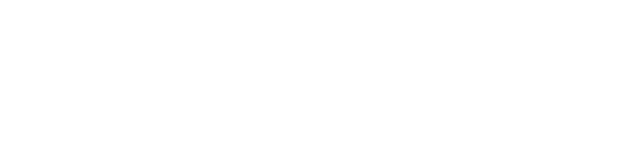
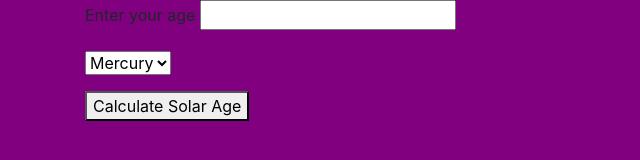
Before and after one commit to jwtill/Super-Galactic-Age-Calculator, a website built with webpack: page src/index.html in a window 1280 px wide. Shown: the whole page, without its empty margins (0-640 px from the left). Built offline with nearby package versions, Linux system fonts and the light colour scheme.

Commit message:
add html and start UI

```diff
--- a/src/css/styles.css
+++ b/src/css/styles.css
@@ -0,0 +1,3 @@
+body {
+  background-color: purple;
+}
--- a/src/index.html
+++ b/src/index.html
@@ -7,6 +7,27 @@
   <title><%= htmlWebpackPlugin.options.title %></title>
 </head>
 <body>
+  <div class="container">
+    <form>
+      <div class="form-group">
+        <label for="age">Enter your age</label>
+        <input type="number" name="age" id="age">
+      </div>
+      <div class="form-group">
+        <select id="planet">
+          <option value="mercury">Mercury</option>
+          <option value="venus">Venus</option>
+          <option value="mars">Mars</option>
+          <option value="jupiter">Jupiter</option>
+        </select>
+      </div>
+      <div class="form-group">
+        <button type="submit">Calculate Solar Age</button>
+      </div>
+    </form>
+    <div id="solar-age"></div>
+
+  </div>
 
 </body>
 </html>
--- a/src/index.js
+++ b/src/index.js
@@ -2,3 +2,16 @@
 import 'bootstrap';
 import 'bootstrap/dist/css/bootstrap.min.css';
 import './css/styles.css';
+import PlanetYear from './planet-year';
+
+
+
+
+// UI
+$('form').submit(function(event){
+  event.preventDefault();
+  let age = $("#age").val();
+  let planet = $("#planet").val();
+  let planetYear = new PlanetYear(age, planet);
+  $("#solar-age").html(planetYear.earthAge);
+});
```
Also changed, not shown: __tests__/planet-year.test.js (+0 -7 lines), src/planet-year.js (+0 -7 lines), README.md.
